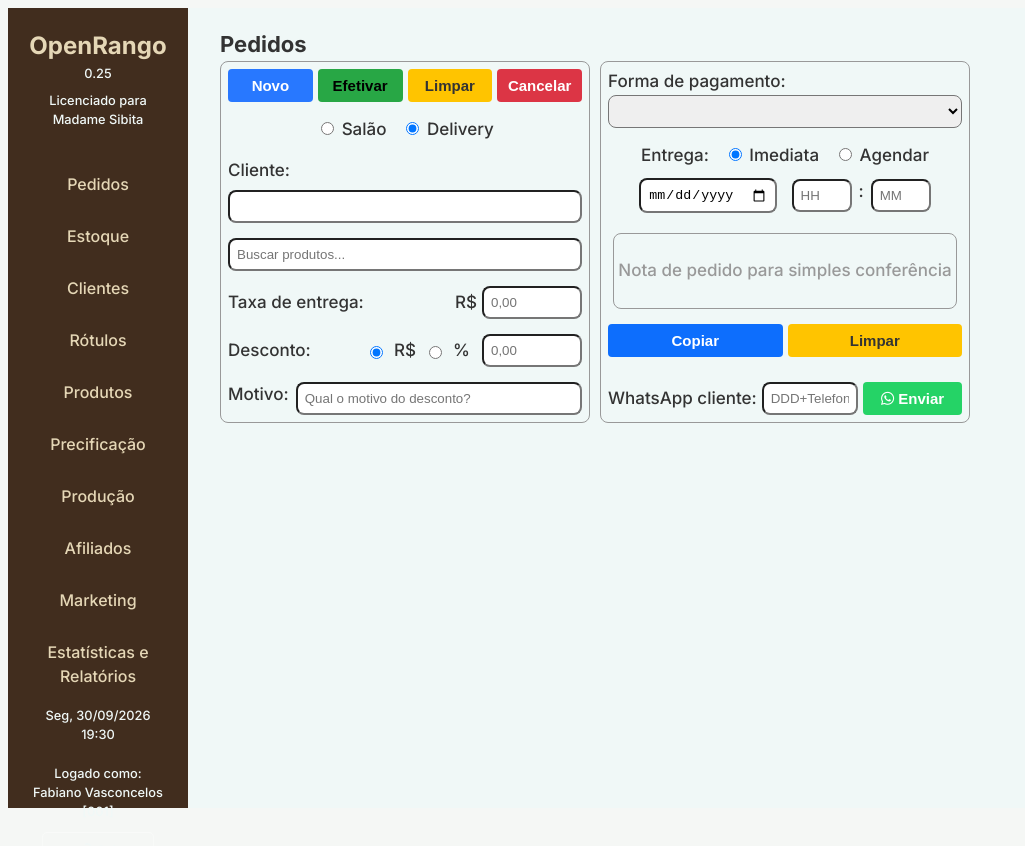
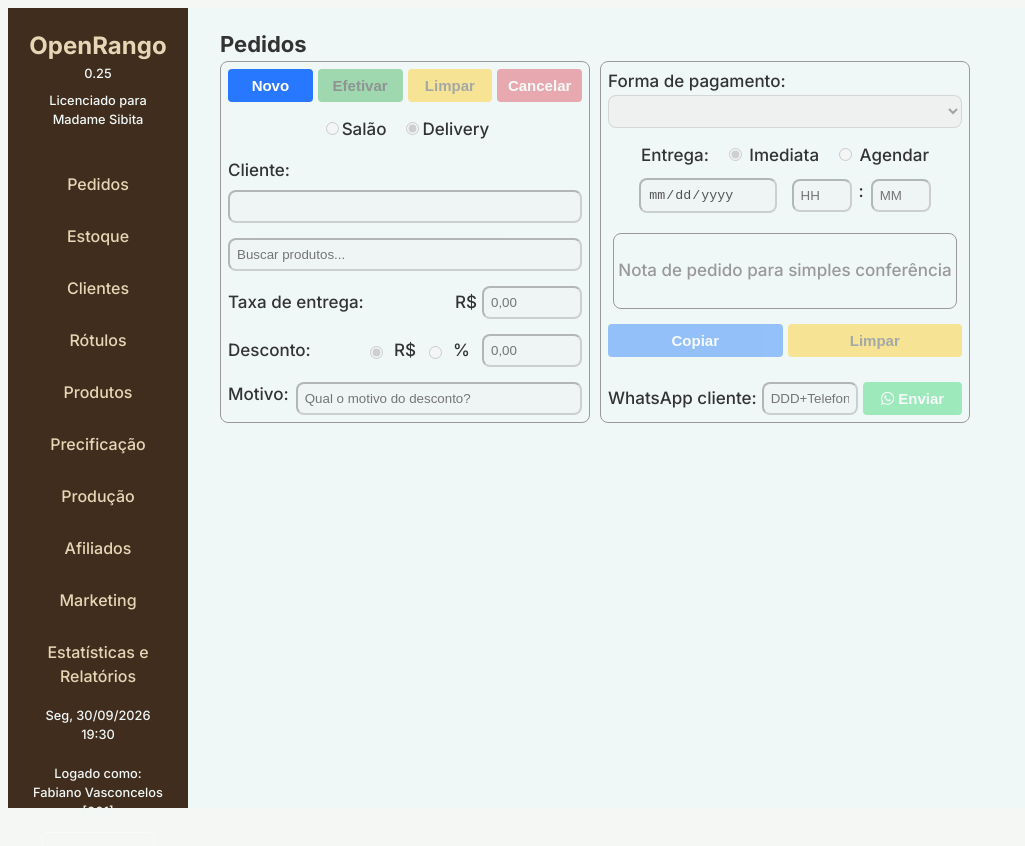
Before and after one commit to vasconcelos-fabiano/openrango, an Angular app in the folder frontend/: page /app/pedidos in a window 1280 px wide. Shown: the top 846 px of the page, without its empty margins (0-1025 px from the left). Built offline with nearby package versions, Linux system fonts and the light colour scheme.

Commit message:
feat(orders): implement order state and cancellation flow

```diff
--- a/frontend/src/app/pages/pedidos/pedidos.css
+++ b/frontend/src/app/pages/pedidos/pedidos.css
@@ -102,6 +102,11 @@ h1 {
 .btn-send-whatsapp {
     background-color: #25D366;
     color: white;
+}
+
+button:disabled {
+    opacity: 0.4;
+    cursor: not-allowed;
 }
 
 .acoes-pedido,
@@ -296,6 +301,31 @@ app-not-implemented {
     font-weight: 600;
 }
 
+.dialog-overlay {
+    position: fixed;
+    inset: 0;
+    display: flex;
+    align-items: center;
+    justify-content: center;
+    background: rgba(0, 0, 0, 0.4);
+    z-index: 1000;
+}
+
+.cancel-dialog {
+    width: 400px;
+    padding: 20px;
+    background: white;
+    border: 1px solid #999;
+    border-radius: 8px;
+    box-shadow: 0 4px 15px rgba(0, 0, 0, 0.3);
+}
+
+.dialog-actions {
+    display: flex;
+    justify-content: flex-end;
+    gap: 10px;
+}
+
 /* Mobile */
 @media (max-width: 440px) {
     .pedidos-container {
--- a/frontend/src/app/pages/pedidos/pedidos.html
+++ b/frontend/src/app/pages/pedidos/pedidos.html
@@ -2,47 +2,53 @@
 <div class="pedidos-container">
     <div class="pedidos-esquerda">
         <div class="acoes-pedido">
-            <button class="btn-novo" type="button">Novo</button>
-            <button class="btn-efetivar" type="button">Efetivar</button>
-            <button class="btn-clear-order" type="button">Limpar</button>
-            <button class="btn-cancel-order" type="button">Cancelar</button>
+            <button class="btn-novo" type="button" (click)="startOrder()" [disabled]="orderStarted">Novo</button>
+            <button class="btn-efetivar" type="button" [disabled]="!orderStarted">Efetivar</button>
+            <button class="btn-clear-order" type="button" [disabled]="!orderStarted">Limpar</button>
+            <button class="btn-cancel-order" type="button" [disabled]="!orderStarted"
+                (click)="cancelOrder()">Cancelar</button>
         </div>
 
         <div class="tipo-pedido">
             <label>
-                <input type="radio" name="tipo-pedido" value="salao" (change)="selecionarTipo('salao')">
-                Salão
-            </label>
-
+                <input type="radio" name="tipo-pedido" value="salao" (change)="selecionarTipo('salao')"
+                    [disabled]="!orderStarted">Salão</label>
             <label>
-                <input type="radio" name="tipo-pedido" value="delivery" checked (change)="selecionarTipo('delivery')">
-                Delivery
-            </label>
+                <input type="radio" name="tipo-pedido" value="delivery" checked (change)="selecionarTipo('delivery')"
+                    [disabled]="!orderStarted">Delivery</label>
         </div>
         @if (tipoSelecionado === 'delivery') {
         <div class="cliente">
             <label for="cliente">Cliente:</label>
-            <input type="text" id="cliente">
+            <input type="text" id="cliente" [value]="customerName" (input)="customerName = $any($event.target).value"
+                [disabled]="!orderStarted">
         </div>
         <div class="busca-produtos">
-            <input type="text" placeholder="Buscar produtos...">
+            <input type="text" placeholder="Buscar produtos..." [value]="productSearch"
+                (input)="productSearch = $any($event.target).value" [disabled]="!orderStarted">
         </div>
         <div class="taxa-entrega">
             <label for="taxa">Taxa de entrega:</label>
             <span>R$</span>
-            <input type="number" id="taxa" placeholder="0,00">
+            <input type="number" id="taxa" placeholder="0,00" [value]="deliveryFee ?? ''"
+                (input)="deliveryFee = $any($event.target).valueAsNumber" [disabled]="!orderStarted">
         </div>
         <div class="desconto">
             <label for="desconto">Desconto:</label>
             <div class="tipo-desconto">
-                <input type="radio" name="kind" value="cash" checked>R$
-                <input type="radio" name="kind" value="percent">%
+                <input type="radio" name="kind" value="cash" [checked]="discountType === 'cash'"
+                    (change)="discountType = 'cash'" [disabled]="!orderStarted">R$
+                <input type="radio" name="kind" value="percent" [checked]="discountType === 'percent'"
+                    (change)="discountType = 'percent'" [disabled]="!orderStarted">%
             </div>
-            <input type="number" id="desconto" placeholder="0,00">
+            <input type="number" id="desconto" placeholder="0,00" [value]="discountValue ?? ''"
+                (input)="discountValue = $any($event.target).valueAsNumber" [disabled]="!orderStarted">
         </div>
         <div class="motivo-desconto">
             <label for="motivo-desconto">Motivo:</label>
-            <input type="text" id="motivo-desconto" placeholder="Qual o motivo do desconto?">
+            <input type="text" id="motivo-desconto" [value]="reasonDiscount"
+                (input)="reasonDiscount = $any($event.target).value" placeholder="Qual o motivo do desconto?"
+                [disabled]="!orderStarted">
         </div>
         }
         @if (tipoSelecionado === 'salao') {
@@ -55,8 +61,9 @@
         <div class="forma-pagamento">
             <label for="forma-pagamento">Forma de pagamento:</label>
 
-            <select id="forma-pagamento">
-                <option value="" selected disabled></option>
+            <select id="forma-pagamento" [value]="paymentType" (change)="paymentType = $any($event.target).value"
+                [disabled]="!orderStarted">
+                <option value="" disabled></option>
                 <option value="pix">PIX</option>
                 <option value="credito">Crédito</option>
                 <option value="debito">Débito</option>
@@ -74,23 +81,28 @@
 
                 <div class="opcoes-entrega">
                     <label>
-                        <input type="radio" name="entrega" value="imediata" checked>
+                        <input type="radio" name="entrega" value="immediate" [checked]="deliveryType === 'immediate'"
+                            (change)="deliveryType = 'immediate'" [disabled]="!orderStarted">
                         Imediata
                     </label>
 
                     <label>
-                        <input type="radio" name="entrega" value="agendada">
+                        <input type="radio" name="entrega" value="scheduled" [checked]="deliveryType === 'scheduled'"
+                            (change)="deliveryType = 'scheduled'" [disabled]="!orderStarted">
                         Agendar
                     </label>
                 </div>
             </div>
             <div class="agendamento">
-                <input type="date" id="data-entrega">
+                <input type="date" id="data-entrega" [value]="deliveryDate"
+                    (change)="deliveryDate = $any($event.target).value" [disabled]="!orderStarted">
 
                 <div class="hora-entrega">
-                    <input type="number" min="0" max="23" placeholder="HH">
+                    <input type="number" min="0" max="23" placeholder="HH" [value]="deliveryHour ?? ''"
+                        (input)="deliveryHour = $any($event.target).valueAsNumber" [disabled]="!orderStarted">
                     <span>:</span>
-                    <input type="number" min="0" max="59" placeholder="MM">
+                    <input type="number" min="0" max="59" placeholder="MM" [value]="deliveryMinute ?? ''"
+                        (input)="deliveryMinute = $any($event.target).valueAsNumber" [disabled]="!orderStarted">
                 </div>
             </div>
         </div>
@@ -99,23 +111,44 @@
         <div class="bloco-notinha">
 
             <div class="notinha">
+                @if (orderNote) {
+                {{ orderNote }}
+                } @else {
                 Nota de pedido para simples conferência
+                }
             </div>
 
             <div class="actions-orders-bottom">
-                <button class="btn-copiar" type="button">Copiar</button>
-                <button class="btn-clear-order" type="button">Limpar</button>
+                <button class="btn-copiar" type="button" [disabled]="!orderStarted">Copiar</button>
+                <button class="btn-clear-order" type="button" [disabled]="!orderStarted">Limpar</button>
             </div>
         </div>
 
         <!-- BLOCO 4: WhatsApp -->
         <div class="whatsapp-client">
             <label for="cell-wp">WhatsApp cliente:</label>
-            <input type="text" id="cell-wp" placeholder="DDD+Telefone">
-            <button class="btn-send-whatsapp" type="button">
+            <input type="text" id="cell-wp" placeholder="DDD+Telefone" [value]="customerPhone"
+                (input)="customerPhone = $any($event.target).value" [disabled]="!orderStarted">
+            <button class="btn-send-whatsapp" type="button" [disabled]="!orderStarted">
                 <i class="fa-brands fa-whatsapp"></i> Enviar
             </button>
         </div>
 
     </div>
 </div>
+
+@if (showCancelDialog) {
+<div class="dialog-overlay">
+    <div class="cancel-dialog">
+        <p>
+            Tem certeza que deseja cancelar o pedido em andamento?
+            Os dados desse pedido serão perdidos se você clicar em Sim.
+        </p>
+
+        <div class="dialog-actions">
+            <button type="button" (click)="confirmCancelOrder()">Sim</button>
+            <button type="button" (click)="closeCancelDialog()">Voltar</button>
+        </div>
+    </div>
+</div>
+}
--- a/frontend/src/app/pages/pedidos/pedidos.ts
+++ b/frontend/src/app/pages/pedidos/pedidos.ts
@@ -8,8 +8,55 @@ import { NotImplemented } from "../not-implemented/not-implemented";
   styleUrl: "./pedidos.css",
 })
 export class Pedidos {
+  orderStarted = false;
   tipoSelecionado = 'delivery';
+  showCancelDialog = false;
+  customerName = '';
+  productSearch = '';
+  deliveryFee: number | null = null;
+  reasonDiscount = '';
+  paymentType = '';
+  deliveryDate = '';
+  deliveryHour: number | null = null;
+  deliveryMinute: number | null = null;
+  customerPhone = '';
+  discountType = 'cash';
+  discountValue: number | null = null;
+  deliveryType = 'immediate';
+  orderNote = '';
+
   selecionarTipo(tipo: string) {
     this.tipoSelecionado = tipo;
   }
+
+  startOrder() {
+    this.orderStarted = true;
+  }
+
+  cancelOrder() {
+    this.showCancelDialog = true;
+  }
+
+  closeCancelDialog() {
+    this.showCancelDialog = false;
+  }
+
+  confirmCancelOrder() {
+    this.orderStarted = false;
+    this.showCancelDialog = false;
+    this.customerName = '';
+    this.productSearch = '';
+    this.deliveryFee = null;
+    this.reasonDiscount = '';
+    this.paymentType = '';
+    this.deliveryDate = '';
+    this.deliveryHour = null;
+    this.deliveryMinute = null;
+    this.customerPhone = '';
+    this.discountType = 'cash';
+    this.discountValue = null;
+    this.deliveryType = 'immediate';
+    this.tipoSelecionado = 'delivery';
+    this.orderNote = '';
+  }
 }
```
